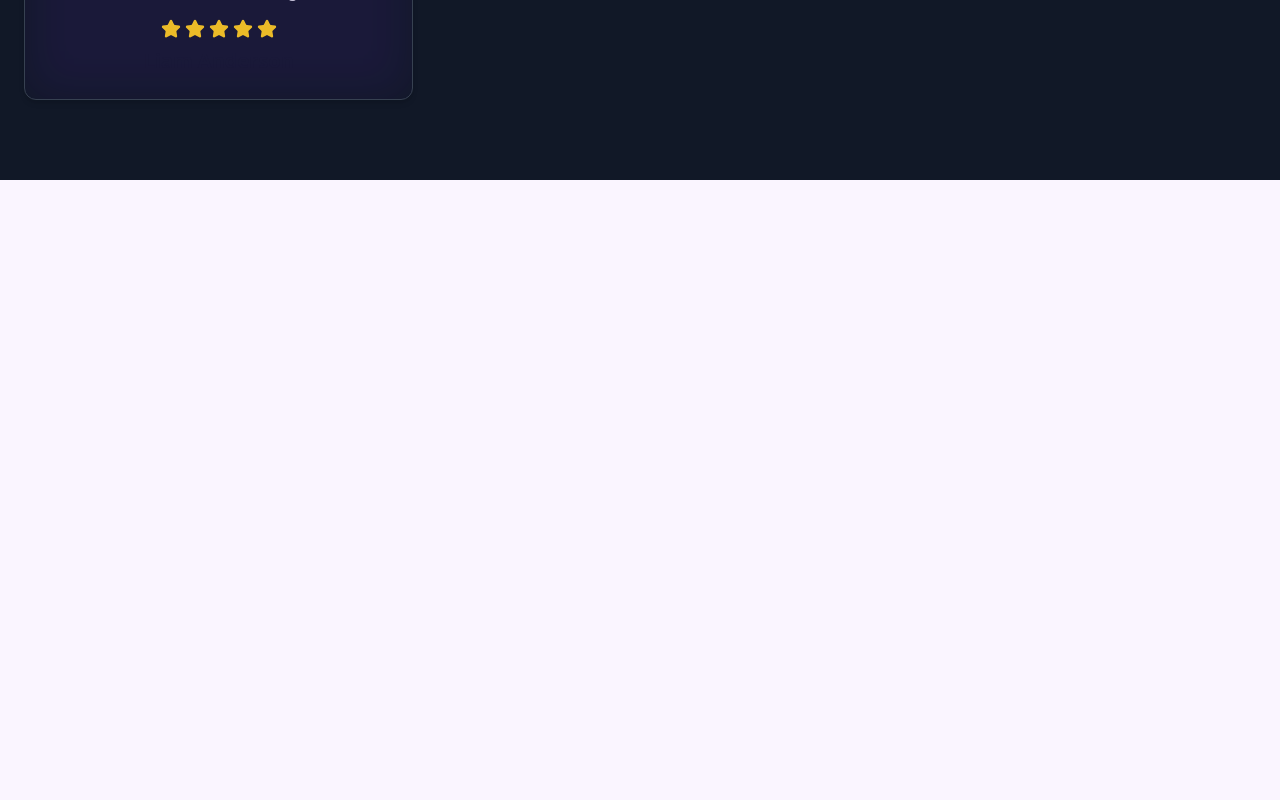
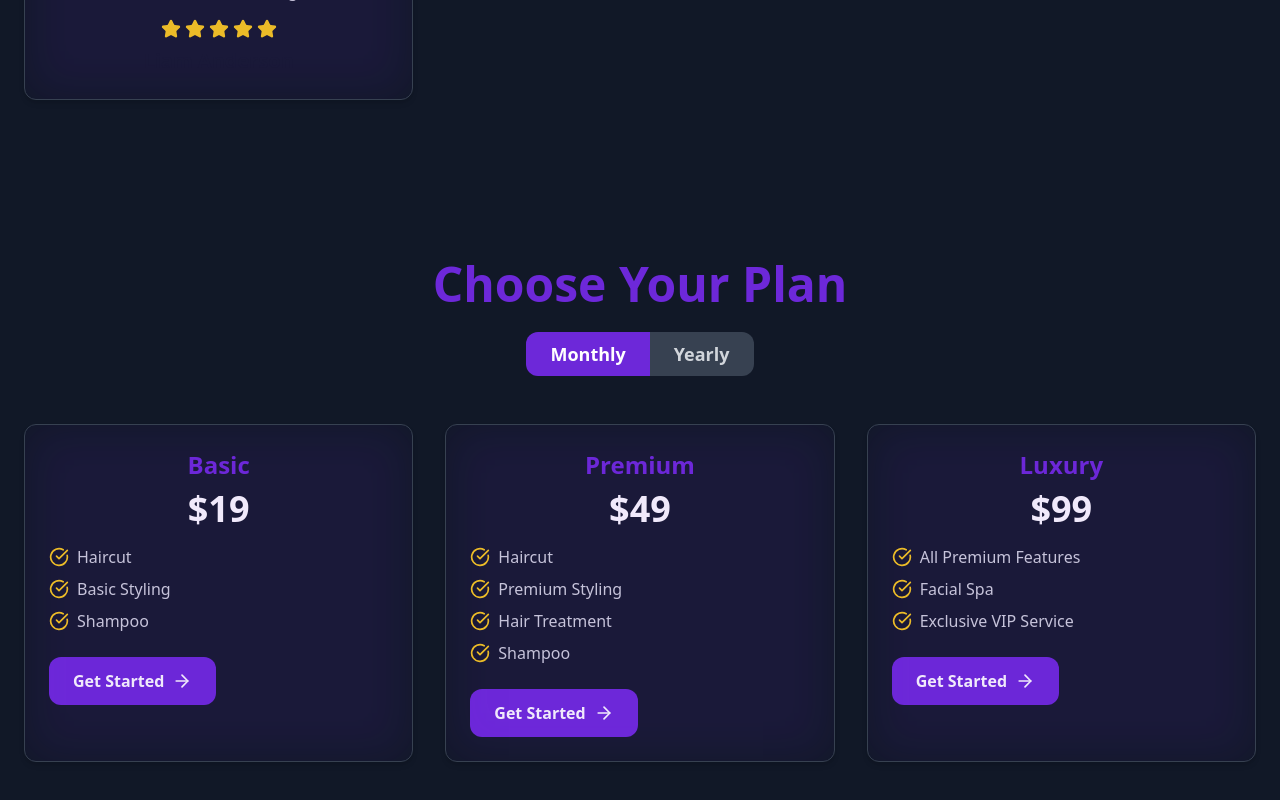
Before and after one commit to JacobSamas/jakeglow-landing-page, a Next.js app: page / in a window 1280 px wide. Shown: the part 1884-2684 px from the top of the page. Before the commit the page ends 2064 px from the top, so only its background shows below. Built offline with nearby package versions, Linux system fonts and the light colour scheme.

Commit message:
feat: Added interactive Pricing Section with toggle & Framer Motion

```diff
--- a/src/app/page.js
+++ b/src/app/page.js
@@ -2,6 +2,7 @@ import Header from "@/components/Header";
 import HeroSection from "@/components/HeroSection";
 import FeaturesSection from "@/components/FeaturesSection";
 import TestimonialsSection from "@/components/TestimonialsSection";
+import PricingSection from "@/components/PricingSection";
 
 export default function Home() {
   return (
@@ -10,6 +11,7 @@ export default function Home() {
       <HeroSection />
       <FeaturesSection />
       <TestimonialsSection />
+      <PricingSection />
     </main>
   );
 }
--- /dev/null
+++ b/src/components/PricingSection.js
@@ -0,0 +1,127 @@
+"use client";
+import { motion } from "framer-motion";
+import { useEffect, useState } from "react";
+import { useInView } from "react-intersection-observer";
+import { CheckCircle, ArrowRight } from "lucide-react";
+
+const pricingPlans = {
+  monthly: [
+    {
+      name: "Basic",
+      price: "$19",
+      features: ["Haircut", "Basic Styling", "Shampoo"],
+    },
+    {
+      name: "Premium",
+      price: "$49",
+      features: ["Haircut", "Premium Styling", "Hair Treatment", "Shampoo"],
+    },
+    {
+      name: "Luxury",
+      price: "$99",
+      features: ["All Premium Features", "Facial Spa", "Exclusive VIP Service"],
+    },
+  ],
+  yearly: [
+    {
+      name: "Basic",
+      price: "$199",
+      features: ["Haircut", "Basic Styling", "Shampoo"],
+    },
+    {
+      name: "Premium",
+      price: "$499",
+      features: ["Haircut", "Premium Styling", "Hair Treatment", "Shampoo"],
+    },
+    {
+      name: "Luxury",
+      price: "$999",
+      features: ["All Premium Features", "Facial Spa", "Exclusive VIP Service"],
+    },
+  ],
+};
+
+export default function PricingSection() {
+  const [billingCycle, setBillingCycle] = useState("monthly");
+  const [triggerAnimation, setTriggerAnimation] = useState(false);
+  const { ref, inView } = useInView({ threshold: 0.2, triggerOnce: false });
+
+  useEffect(() => {
+    setTriggerAnimation(inView);
+  }, [inView]);
+
+  return (
+    <section id="pricing" className="py-20 bg-dark text-white">
+      <div ref={ref} className="max-w-7xl mx-auto px-6 text-center">
+        {/* Section Title */}
+        <motion.h2
+          initial={{ opacity: 0, y: 50 }}
+          animate={triggerAnimation ? { opacity: 1, y: 0 } : { opacity: 0, y: 50 }}
+          transition={{ duration: 0.8 }}
+          className="text-4xl md:text-5xl font-extrabold text-primary"
+        >
+          Choose Your Plan
+        </motion.h2>
+
+        {/* Billing Toggle */}
+        <div className="flex justify-center mt-6">
+          <button
+            onClick={() => setBillingCycle("monthly")}
+            className={`px-6 py-2 text-lg font-semibold ${
+              billingCycle === "monthly" ? "bg-primary text-white" : "bg-gray-700 text-gray-300"
+            } rounded-l-xl transition`}
+          >
+            Monthly
+          </button>
+          <button
+            onClick={() => setBillingCycle("yearly")}
+            className={`px-6 py-2 text-lg font-semibold ${
+              billingCycle === "yearly" ? "bg-primary text-white" : "bg-gray-700 text-gray-300"
+            } rounded-r-xl transition`}
+          >
+            Yearly
+          </button>
+        </div>
+
+        {/* Pricing Cards */}
+        <div className="grid grid-cols-1 md:grid-cols-3 gap-8 mt-12">
+          {pricingPlans[billingCycle].map((plan, index) => (
+            <motion.div
+              key={index}
+              initial={{ opacity: 0, y: 50, scale: 0.9 }}
+              animate={triggerAnimation ? { opacity: 1, y: 0, scale: 1 } : { opacity: 0, y: 50, scale: 0.9 }}
+              transition={{ duration: 0.6, delay: index * 0.2 }}
+              whileHover={{ scale: 1.05, boxShadow: "0px 0px 30px rgba(255, 215, 0, 0.6)" }}
+              className="relative bg-dark p-6 rounded-xl shadow-md border border-gray-700 transition-all cursor-pointer overflow-hidden"
+            >
+              {/* Floating Glow Effect */}
+              <div className="absolute inset-0 bg-primary opacity-10 hover:opacity-20 transition duration-300 blur-xl"></div>
+
+              {/* Plan Name & Price */}
+              <h3 className="text-2xl font-bold text-primary">{plan.name}</h3>
+              <p className="text-4xl font-extrabold mt-2">{plan.price}</p>
+
+              {/* Features List */}
+              <ul className="mt-4 space-y-2">
+                {plan.features.map((feature, i) => (
+                  <li key={i} className="flex items-center gap-2 text-gray-300">
+                    <CheckCircle className="text-gold" size={20} />
+                    {feature}
+                  </li>
+                ))}
+              </ul>
+
+              {/* Select Plan Button */}
+              <motion.button
+                whileHover={{ scale: 1.1 }}
+                className="mt-6 px-6 py-3 bg-primary text-white rounded-xl flex items-center gap-2 font-semibold hover:bg-opacity-90 transition"
+              >
+                Get Started <ArrowRight size={20} />
+              </motion.button>
+            </motion.div>
+          ))}
+        </div>
+      </div>
+    </section>
+  );
+}
```
